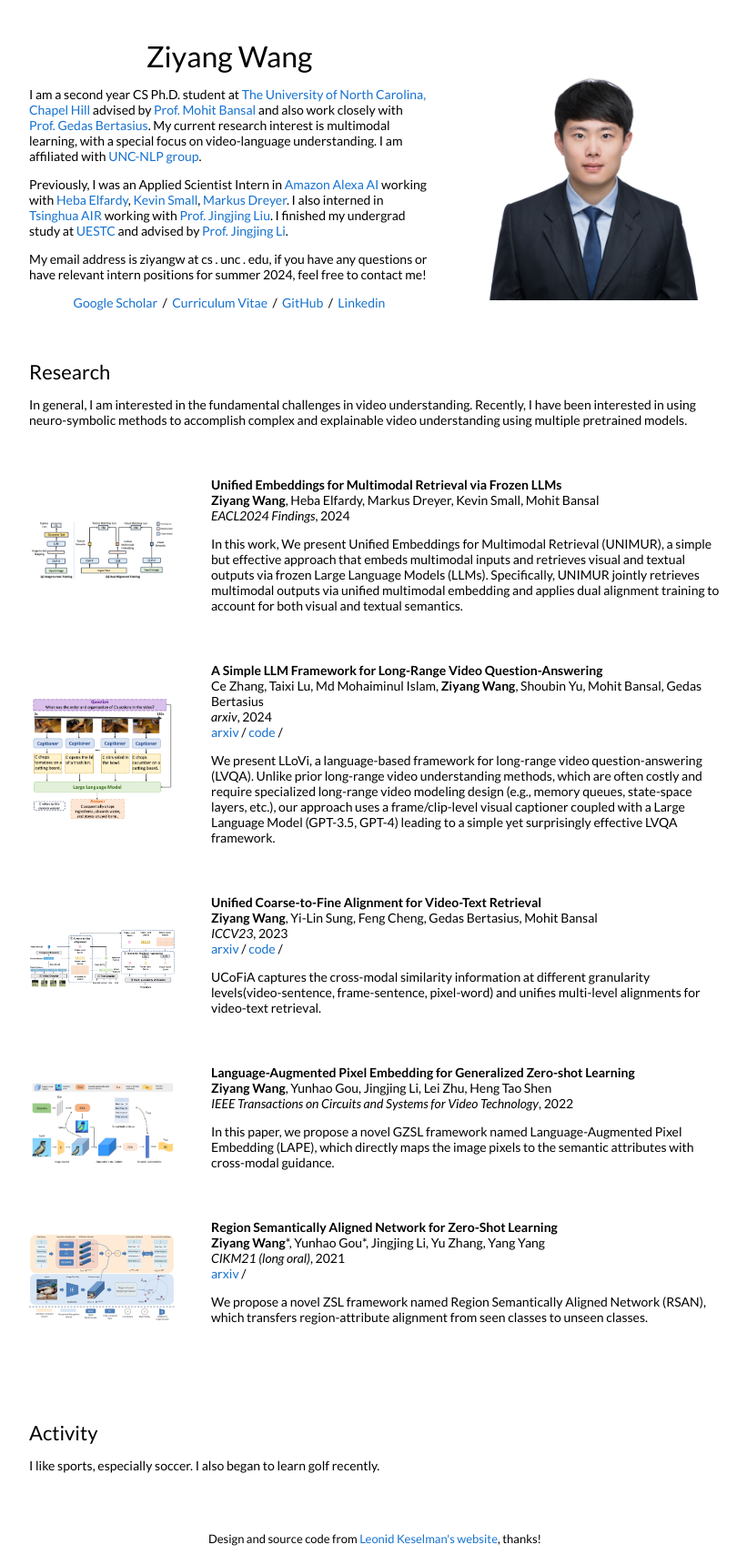
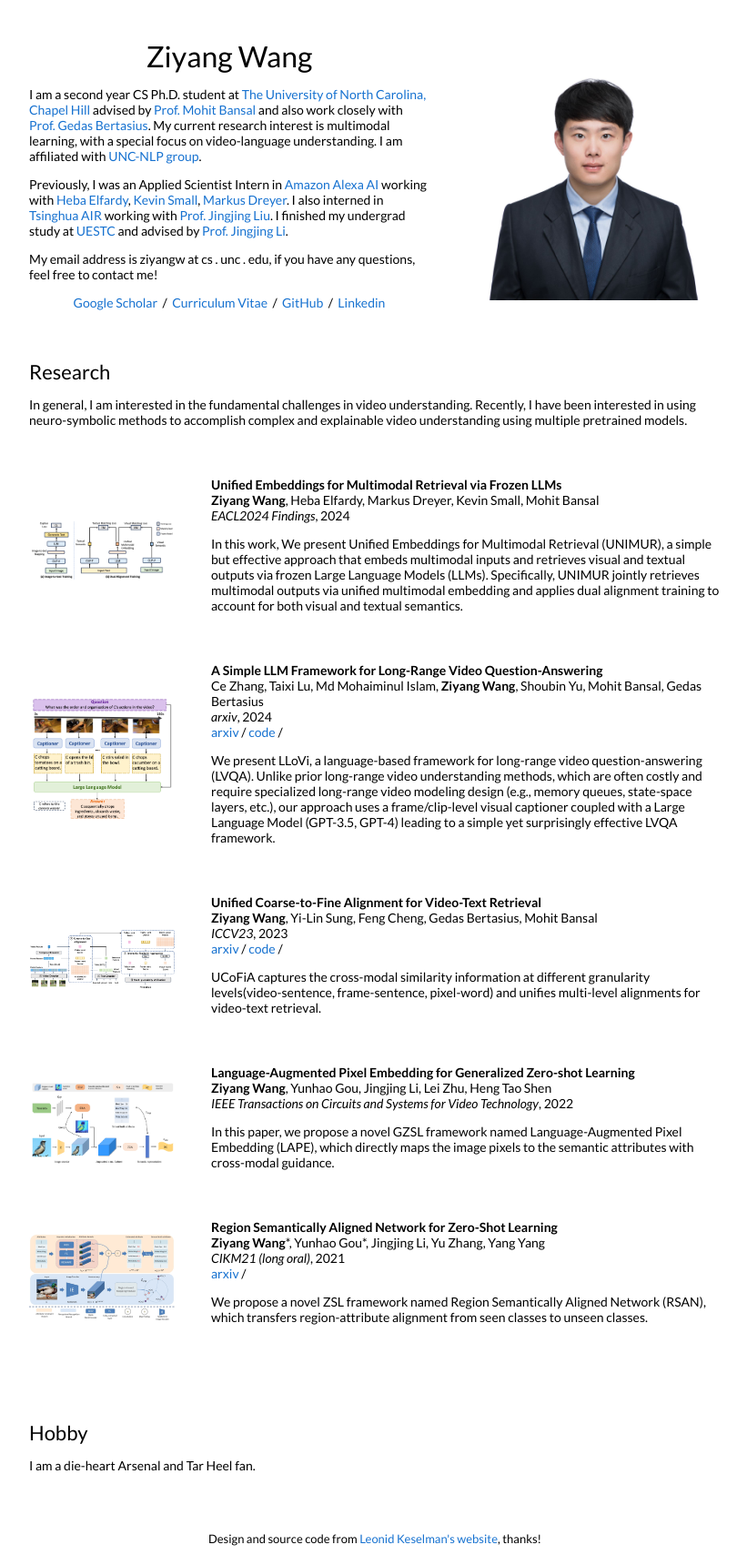
Before and after one commit to ZiyangW2000/ZiyangW2000.github.io, a Jekyll site: the page built from _posts/2017-03-18-cs224n.markdown, in a window 1280 px wide. Shown: the whole page at 91% size, without its empty margins (228-1049 px from the left). Built offline with Jekyll 4.4.1, drawn with Linux system fonts in a browser that asks for light colours.

Commit message:
Update default.html

```diff
--- a/_layouts/default.html
+++ b/_layouts/default.html
@@ -34,7 +34,7 @@
 
               </p>
               <p>
-                My email address is ziyangw at cs . unc . edu, if you have any questions or have relevant intern positions for summer 2024, feel free to contact me!
+                My email address is ziyangw at cs . unc . edu, if you have any questions, feel free to contact me!
 
               </p>
 
@@ -112,9 +112,9 @@
         <table style="width:100%;border:0px;border-spacing:0px;border-collapse:separate;margin-right:auto;margin-left:auto;">
           <tr>
             <td style="padding:2.5%;width:100%;vertical-align:middle">
-              <h2>Activity</h2>
+              <h2>Hobby</h2>
               <p>
-                  I like sports, especially soccer. I also began to learn golf recently.
+                  I am a die-heart Arsenal and Tar Heel fan.
               </p>
             </td>
           </tr>
```
